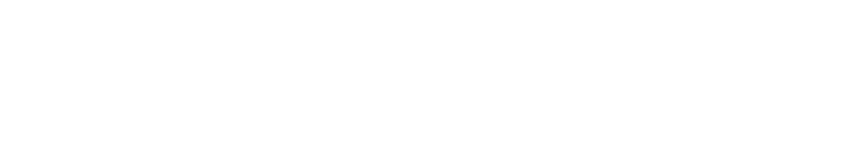
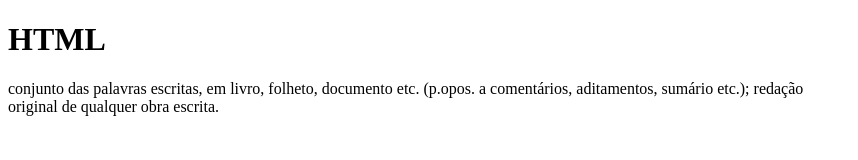
Before and after one commit to helenaruva/primeiro_site, a plain HTML site: page index.html in a window 1280 px wide. Shown: the whole page, without its empty margins (0-858 px from the left). Drawn offline with Linux system fonts and the light colour scheme.

Commit message:
Atualização branch secundária

```diff
--- a/index.html
+++ b/index.html
@@ -4,9 +4,10 @@
     <meta charset="UTF-8">
     <meta http-equiv="X-UA-Compatible" content="IE=edge">
     <meta name="viewport" content="width=device-width, initial-scale=1.0">
-    <title>Document</title>
+    <title>HTML</title>
 </head>
 <body>
-
+    <h1> HTML</h1>
+    <p>conjunto das palavras escritas, em livro, folheto, documento etc. (p.opos. a comentários, aditamentos, sumário etc.); redação <br> original de qualquer obra escrita.</p>
 </body>
 </html>
```
